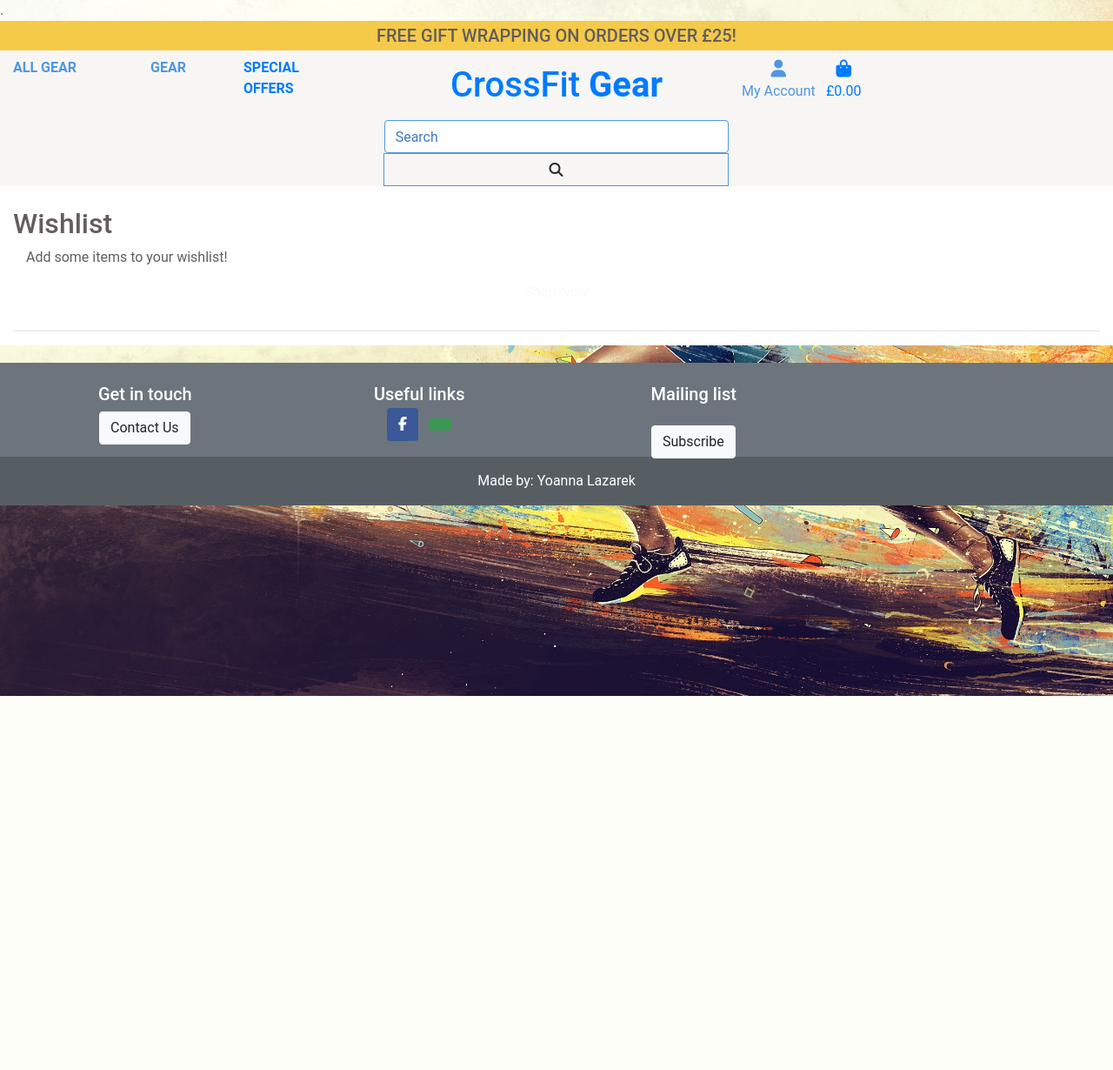
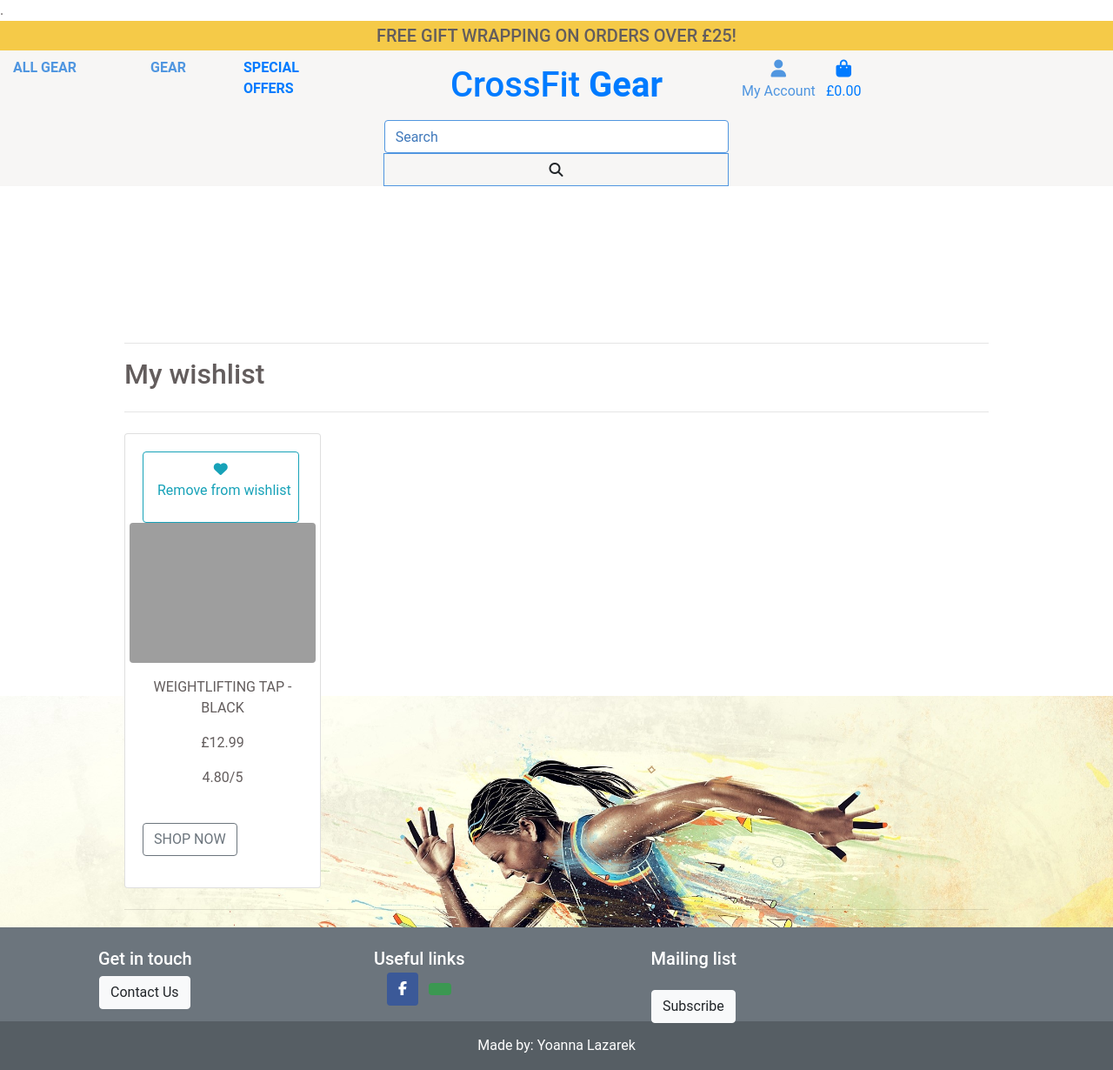
Before and after one commit to YoannaLa/Boutique_crossFit, a Django app: page /wishlist/ in a window 1280 px wide. Shown: the whole page at 87% size. Before the commit the page ends 800 px from the top, so only its background shows below. Run offline with Django 4.2, Linux system fonts and the light colour scheme; a user stored in the database is signed in; data comes from the database, SQL or seed files in the repository; tables that the repository leaves empty hold one stand-in row (values such as "Sample post"); parts of the project's set-up code (start-up, migrations or seed data) failed here and were passed over; some libraries are stand-ins or nearby versions; grey boxes are pictures that could not be loaded.

Commit message:
making changes to wishlist

```diff
--- a/products/templates/products/product_detail.html
+++ b/products/templates/products/product_detail.html
@@ -33,9 +33,9 @@
                             {% csrf_token %}
                             {% if liked %}
                             <div class="wishlist_left">
-                                <button type="submit" aria-label="Remove from Wishlist" value="{{ product.id }}" class="btn btn-outline-info mt-2 p-1 wishlist_right">
+                                <a href="{% url 'remove_from_wishlist' product.id 'product_detail' %}" aria-label="Remove from Wishlist" class="btn btn-outline-info mt-2 p-1 wishlist_right">
                                     <i class="fas fa-heart heart"></i> Remove from wishlist
-                                </button>
+                                </a>
                             </div>
                             {% else %}
                             <div class="wishlist_left">
--- a/profiles/templates/profiles/profile.html
+++ b/profiles/templates/profiles/profile.html
@@ -17,7 +17,7 @@
 
 
 {% block content %}
-    <div class="overlay"></div>
+
     <div class="container">
         <div class="row">
             <div class="col">
--- a/templates/base.html
+++ b/templates/base.html
@@ -9,7 +9,7 @@
     <meta http-equiv="X-UA-Compatible" content="ie=edge">
     <meta charset="utf-8">
     <meta name="viewport" content="width=device-width, initial-scale=1, shrink-to-fit=no">
-    <meta name="keywords" content="crossfit gear, crossfit gifts, skipping ropes, chalk, tapes, knee support, wrist support, water bottles">
+    <meta content="crossfit gear, crossfit gifts, skipping ropes, chalk, tapes, knee support, wrist support, water bottles">
     {% endblock %}
 
     {% block extra_meta %}
--- a/wishlist/templates/wishlist/wishlist.html
+++ b/wishlist/templates/wishlist/wishlist.html
@@ -2,15 +2,25 @@
 {% load static %}
 
 {% block page_header %}
+    <div class="container header-container">
+        <div class="row">
+            <div class="col"></div>
+        </div>
+    </div>
 {% endblock %}
 
-{% block extra_title %} | Wishlist {% endblock %}
+
 
 {% block content %}
-<div class="container-fluid bg-white wishlist-height">
-    <div class="row">
-        <div class="col-12 mt-4">
-            <h2>Wishlist</h2>
+    <div class="overlay"></div>
+    <div class="container">
+        <div class="row">
+            <div class="col">
+                <hr>
+                <h2 class="logo-font mb-4">My wishlist</h2>
+                <hr>
+            </div>
+        </div>
             {% if wishlist_products %}
             <div class="row">
                 {% for item in wishlist_products %}
@@ -19,10 +29,10 @@
                         <div class="card-body">
                             <div class="row">
                                 <div class="col-12">
-                                    <form class="form" action="{% url 'remove_from_wishlist' item.product.id %}" method="POST">
+                                    <form class="form" action="{% url 'remove_from_wishlist' item.id 'wishlist' %}" method="POST">
                                         {% csrf_token %}
                                         <div class="wishlist_left">
-                                            <button type="submit" value="{{ item.product.id }}" class="btn btn-outline-info p-2" aria-label="Remove from wishlist">
+                                            <button type="submit" value="{{ item.id }}" class="btn btn-outline-info p-2" aria-label="Remove from wishlist">
                                                 <i class="fas fa-heart heart"></i>
                                                 <div class="wishlist_right ml-2">
                                                     <p>Remove from wishlist</p>
@@ -35,19 +45,19 @@
                             </div>
                             <div class="row">
                                 <div class="img-fluid rounded">
-                                    <a href="{% url 'product_detail' item.product.id %}">
-                                        <img class="img-fluid rounded" src="{{ item.product.image.url }}" alt="An image to show {{ item.product.name }}">
+                                    <a href="{% url 'product_detail' item.id %}">
+                                        <img class="img-fluid rounded" src="{{ item.image.url }}" alt="An image to show {{ item.name }}">
                                     </a>
                                 </div>
                             </div>
                             <p>{{ product.liked }}</p>
-                            <p class="mt-3 text-center">{{ item.product.name}}</p>
-                            <p class="text-center mt-2">£{{ item.product.price}}</p>
-                            <p class="text-center mt-2">{{item.product.rating}}/5</p>
+                            <p class="mt-3 text-center">{{ item.name}}</p>
+                            <p class="text-center mt-2">£{{ item.price}}</p>
+                            <p class="text-center mt-2">{{item.rating}}/5</p>
                             <div class="row">
                                 <div class="col-12 btns">
-                                    <a href="{% url 'product_detail' item.product.id %}">
-                                        <p class="text-light shop-btn text-center mt-4">Shop Now</p>
+                                    <a href="{% url 'product_detail' item.id %}">
+                                        <p class="btn btn-outline-secondary text-uppercase text-center mt-4">Shop Now</p>
                                     </a>
                                 </div>
                             </div>
@@ -66,7 +76,7 @@
                 <div class="row">
                     <div class="col-12 btns">
                         <a href="{% url 'products' %}">
-                            <p class="text-light shop-btn text-center">Shop Now</p>
+                            <p class="btn btn-outline-secondary shop-btn text-center">Shop Now</p>
                         </a>
                     </div>
                 </div>
--- a/wishlist/urls.py
+++ b/wishlist/urls.py
@@ -4,5 +4,5 @@
 urlpatterns = [
     path('', views.view_wishlist, name='view_wishlist'),
     path('wishlist/<item_id>/', views.add_to_wishlist, name='add_to_wishlist'),
-    path('remove/<item_id>/', views.remove_from_wishlist, name='remove_from_wishlist'),
+    path('remove/<item_id>/<redirect_from>', views.remove_from_wishlist, name='remove_from_wishlist'),
 ]
--- a/wishlist/views.py
+++ b/wishlist/views.py
@@ -14,23 +14,19 @@
     """
     A view that displays users wishlist
     """
-    redirect_url = request.POST.get('redirect_url')
-    wishlist = request.session.get('wishlist', {})
     wishlist_items_count = 0
     try:
-        all_wishlist = Wishlist.objects.filter(username=request.user.id)[0]
+        wishlist_items = Wishlist.objects.filter(username=request.user).all()[0].products.all()
+        wishlist_items_count = wishlist_items.count()
     except IndexError:
         wishlist_items = None
-    else:
-        wishlist_items = all_wishlist.products.all()
-        wishlist_items_count = all_wishlist.products.all().count()
 
     if not wishlist_items:
         messages.info(request, 'Your wishlist is empty!')
 
     template = 'wishlist/wishlist.html'
     context = {
-        'wishlist_items': wishlist_items,
+        'wishlist_products': wishlist_items,
         'wishlistitems_count': wishlist_items_count
     }
 
@@ -52,6 +48,9 @@
         messages.info(request, 'The product is already in your wishlist!')
     else:
         wishlist.products.add(product, item_id)
+        wishlist.save()
+        product.likes.add(request.user)
+        product.save()
         messages.info(request, 'Added the product to your wishlist')
 
     return redirect(reverse('product_detail', args=[item_id]))
@@ -63,16 +62,19 @@
     A view that will add a product item to wishlist
     """
     product = get_object_or_404(Product, pk=item_id)
-    wishlist = get_object_or_404(wishlist, username=request.user.id)
+    wishlist = get_object_or_404(Wishlist, username=request.user.id)
     if product in wishlist.products.all():
        wishlist.products.remove(product)
+       wishlist.save()
+       product.likes.remove(request.user)
+       product.save()
        messages.info(request, 'Removed the product '
                                'from your wishlist')
     else:
         messages.error(request, 'That product is '
                                 'not in your on your list!')
     if redirect_from == 'wishlist':
-        redirect_url = reverse('wishlist')
+        redirect_url = reverse('view_wishlist')
     else:
         redirect_url = reverse('product_detail', args=[item_id])
 
```
